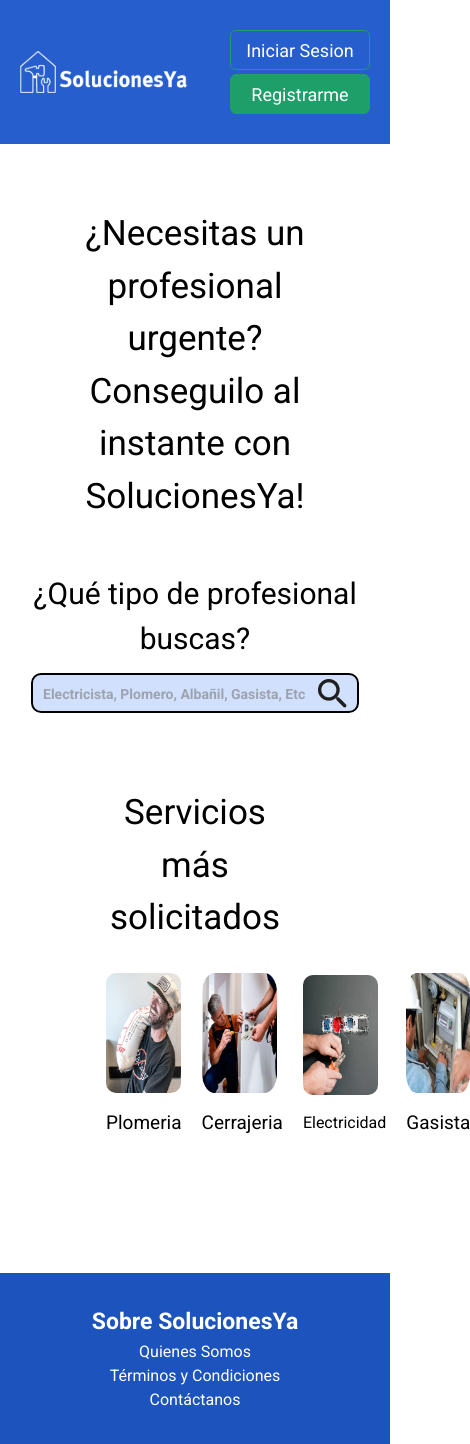
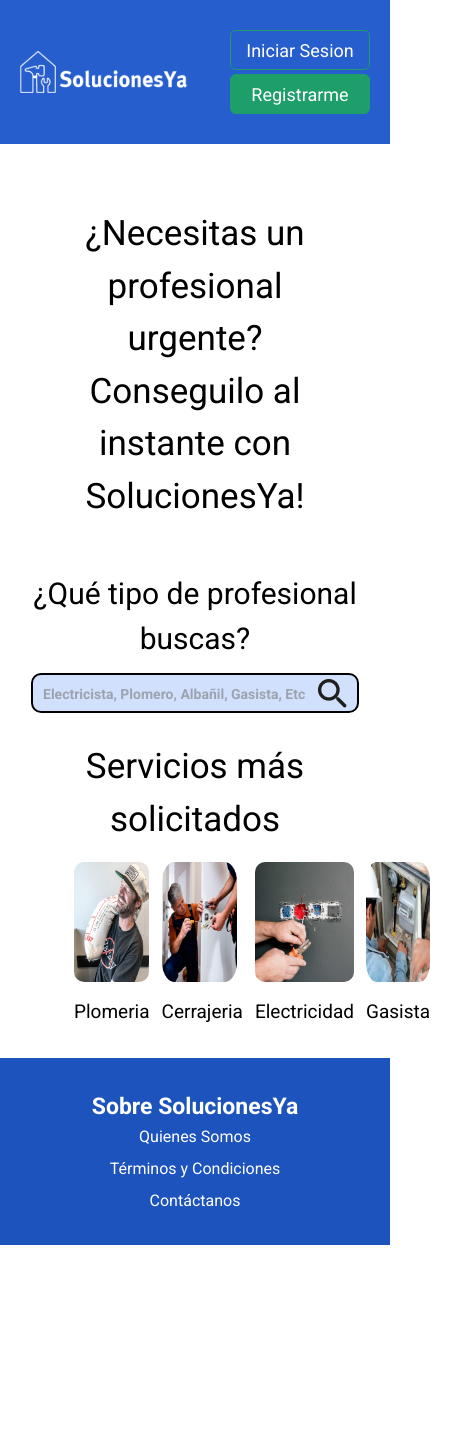
Before and after one commit to No-Country/S6-G03, a React (Vite) app in the folder frontend/: page / in a window 390 px wide. Shown: the whole page, 470 px wide, since content can reach past the window. After the commit the page ends 1245 px from the top, so only its background shows below. Built offline with nearby package versions, Linux system fonts and the light colour scheme.

Commit message:
responsive in progress

```diff
--- a/frontend/src/components/Footer/Footer.jsx
+++ b/frontend/src/components/Footer/Footer.jsx
@@ -12,7 +12,7 @@ function Footer() {
             </span>
           </div>
 
-          <div className="flex flex-col">
+          <div className="xs:flex xs:flex-col xs:gap-2  md:flex md:flex-col md:gap-0  ">
             <Link className="font-[400] text-[16px]">Quienes Somos</Link>
             <Link className="font-[400] text-[16px]">
               Términos y Condiciones
--- a/frontend/src/components/Home/Home.jsx
+++ b/frontend/src/components/Home/Home.jsx
@@ -67,13 +67,13 @@ function Home() {
           </div>
         </div>
 
-        <div className=" flex flex-col items-center justify-around p-8 xs:w-[242px] md:w-full h-[500px]">
+        <div className="xs:w-[242px] xs:h-[285px] md:flex md:flex-col md:items-center md:justify-around md:p-8  md:w-full md:h-[500px]">
           <div>
             <span className="xs:text-[35px] md:font-[400] md:text-[43px] md:leading-56">
               Servicios más solicitados
             </span>
           </div>
-          <div className="xs:gap-5 flex flex-row items-center justify-around w-full">
+          <div className="xs:gap-3 xs:mt-4 flex flex-row items-center justify-around w-full">
             <Link to="/profesionales/plomeria">
               <div>
                 <img
@@ -105,9 +105,9 @@ function Home() {
                 <img
                   src={ElectricistaImg}
                   alt=""
-                  className="xs:w-[75px] xs:h-[120px] xs:rounded-[10px] xs:mb-4 md:w-[261px] md:h-[250px] md:rounded-[40px]"
+                  className="xs:w-[100px] xs:h-[120px] xs:rounded-[10px] xs:mb-4 md:w-[261px] md:h-[250px] md:rounded-[40px]"
                 />
-                <span className="xs:text-[16px] md:font-[400] md:text-[24px] md:leading-40">
+                <span className="xs:text-[19px] md:font-[400] md:text-[24px] md:leading-40">
                   Electricidad
                 </span>
               </div>
@@ -127,7 +127,7 @@ function Home() {
             </Link>
           </div>
 
-          <div className="my-[15px]">
+          <div className="xs:hidden md:my-[15px]">
             <button className="xs:hidden md:block  bg-[#1E9E69] w-[504px] h-[68px] rounded-[12px] content-center font-[700] text-[32px] leading-36 text-[#FFFFFF]">
               Ver todos los servicios
             </button>
```
